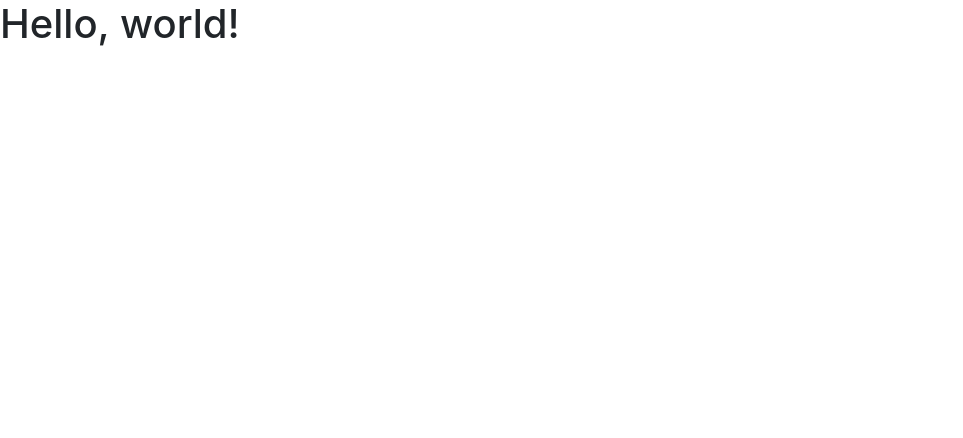
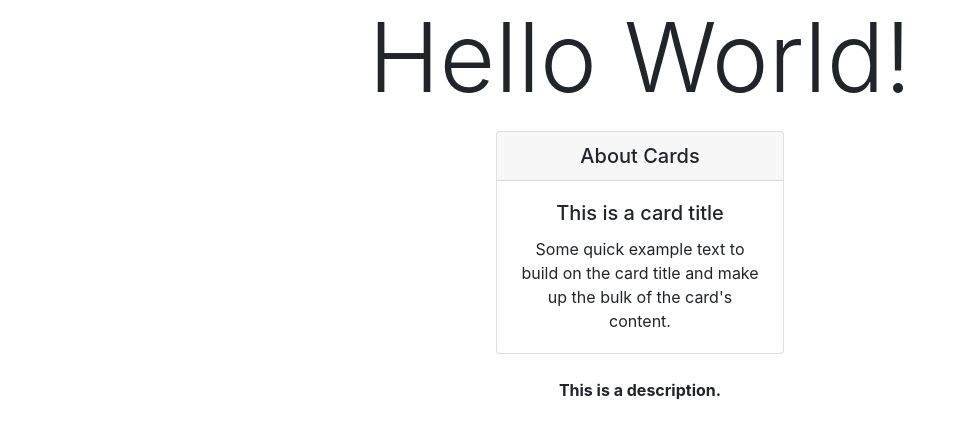
Before and after one commit to MinorityProgrammers/bootstrap-basics, a plain HTML site: page index.html in a window 1280 px wide. Shown: the whole page, without its empty margins (0-963 px from the left). Drawn offline with nearby package versions, Linux system fonts and the light colour scheme.

Commit message:
added card example

```diff
--- a/index.html
+++ b/index.html
@@ -20,7 +20,25 @@
   </head>
 
   <body>
-    <h1>Hello, world!</h1>
+    <div class="text-center">
+      <div class="display-1">
+        <p>Hello World!</p>
+      </div>
+      <div class="card" style="width: 18rem; margin: auto;">
+        <h5 class="card-header">About Cards</h5>
+        <div class="card-body">
+          <h5 class="card-title">This is a card title</h5>
+          <p class="card-text">
+            Some quick example text to build on the card title and make up the
+            bulk of the card's content.
+          </p>
+        </div>
+      </div>
+      <div class="font-weight-bold">
+        <br />
+        <p>This is a description.</p>
+      </div>
+    </div>
 
     <!-- Optional JavaScript -->
     <!-- jQuery first, then Popper.js, then Bootstrap JS -->
```
